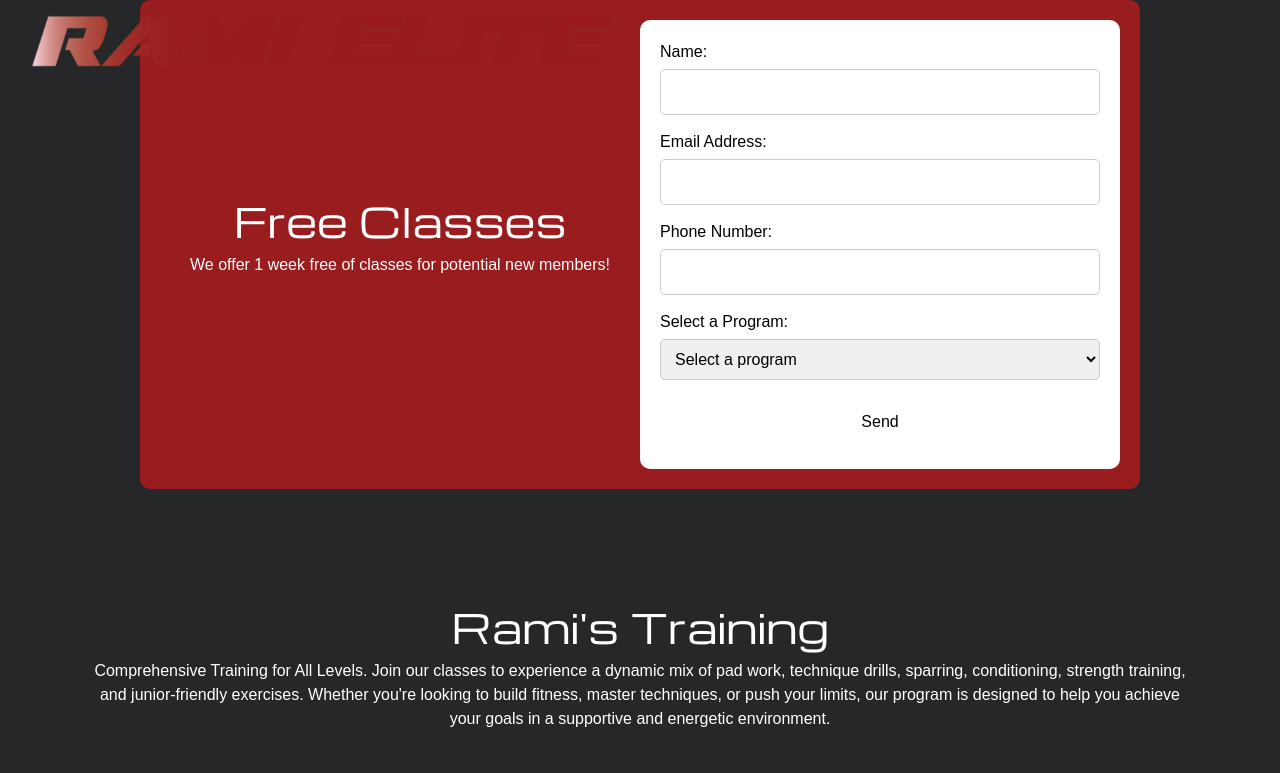
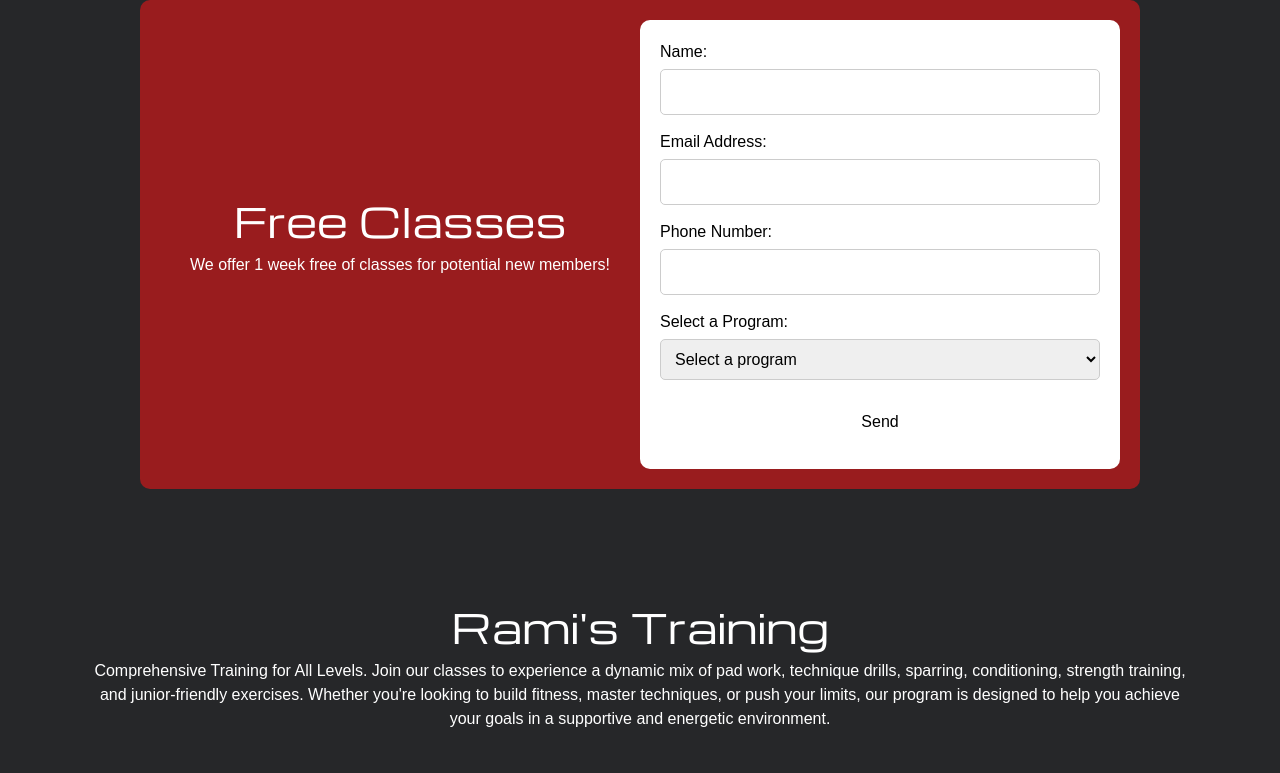
Before and after one commit to peterpham94/rami-elite-gym, a React (Create React App) app: page /muay-thai in a window 1280 px wide. Shown: the top 773 px of the page. Built offline with nearby package versions, Linux system fonts and the light colour scheme.

Commit message:
Adding video banner for small screens

```diff
--- a/src/components/Header/Header.js
+++ b/src/components/Header/Header.js
@@ -5,11 +5,7 @@ const Header = () => {
   return (
     <header className="header-container">
       <div className="logo-container">
-        <img
-          src="/assets/images/rami-elite-logo.png" // Replace with your logo path
-          alt="Gym Logo"
-          className="logo"
-        />
+
       </div>
     </header>
   );
--- a/src/components/LandingBanner/LandingBanner.js
+++ b/src/components/LandingBanner/LandingBanner.js
@@ -1,20 +1,19 @@
 import React from "react";
+import { useMediaQuery } from "react-responsive";
 import './LandingBanner.css'; // Import the CSS file
 
 const LandingBanner = () => {
+  // Determine if the screen size is mobile
+  const isMobile = useMediaQuery({ maxWidth: 768 });
+
   return (
-    <div style={{ position: 'relative', paddingTop: '51.354166666666664%' }}>
+    <div style={{ position: 'relative', paddingTop: isMobile ? '216.66666666666666%' : '51.354166666666664%' }}>
       <iframe
-      src="https://customer-2ubdanfjf4eg3lw0.cloudflarestream.com/4716b8a1ad09e71758137fc1fc84e2b7/iframe?muted=true&preload=true&loop=true&autoplay=true&poster=https%3A%2F%2Fcustomer-2ubdanfjf4eg3lw0.cloudflarestream.com%2F4716b8a1ad09e71758137fc1fc84e2b7%2Fthumbnails%2Fthumbnail.jpg%3Ftime%3D%26height%3D600&controls=false"
+        src={isMobile
+          ? "https://customer-2ubdanfjf4eg3lw0.cloudflarestream.com/e1ffca501313236c85ac69d6669589c5/iframe?muted=true&preload=true&loop=true&autoplay=true&poster=https%3A%2F%2Fcustomer-2ubdanfjf4eg3lw0.cloudflarestream.com%2Fe1ffca501313236c85ac69d6669589c5%2Fthumbnails%2Fthumbnail.jpg%3Ftime%3D%26height%3D600&controls=false"
+          : "https://customer-2ubdanfjf4eg3lw0.cloudflarestream.com/4716b8a1ad09e71758137fc1fc84e2b7/iframe?muted=true&preload=true&loop=true&autoplay=true&poster=https%3A%2F%2Fcustomer-2ubdanfjf4eg3lw0.cloudflarestream.com%2F4716b8a1ad09e71758137fc1fc84e2b7%2Fthumbnails%2Fthumbnail.jpg%3Ftime%3D%26height%3D600&controls=false"}
         loading="lazy"
-      style={{
-        border: 'none',
-        position: 'absolute',
-        top: 0,
-        left: 0,
-        height: '100%',
-        width: '100%'
-      }}
+        style={{ border: 'none', position: 'absolute', top: 0, left: 0, height: '100%', width: '100%' }}
         allow="accelerometer; gyroscope; autoplay; encrypted-media; picture-in-picture;"
         allowFullScreen
         title="Cloudflare Stream Video"
```
Lines whose indentation alone changed are shown as unchanged.
